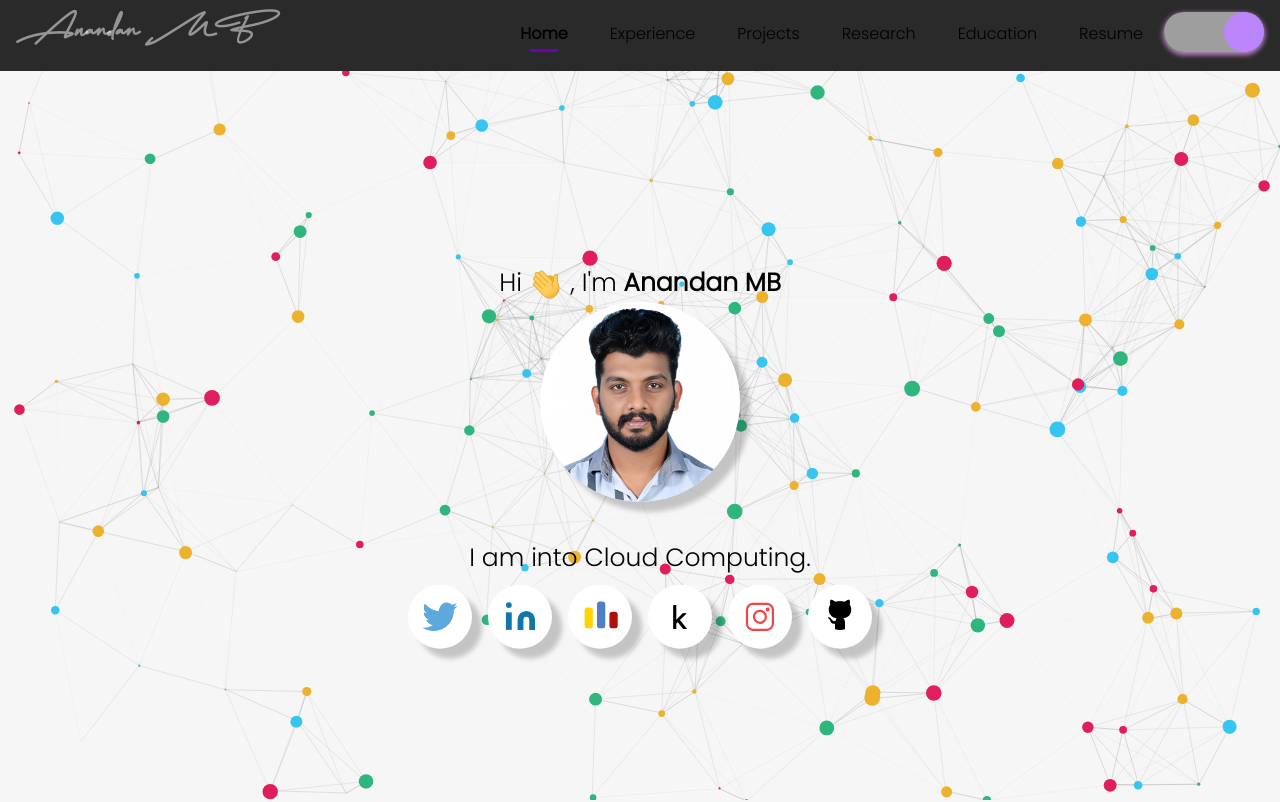
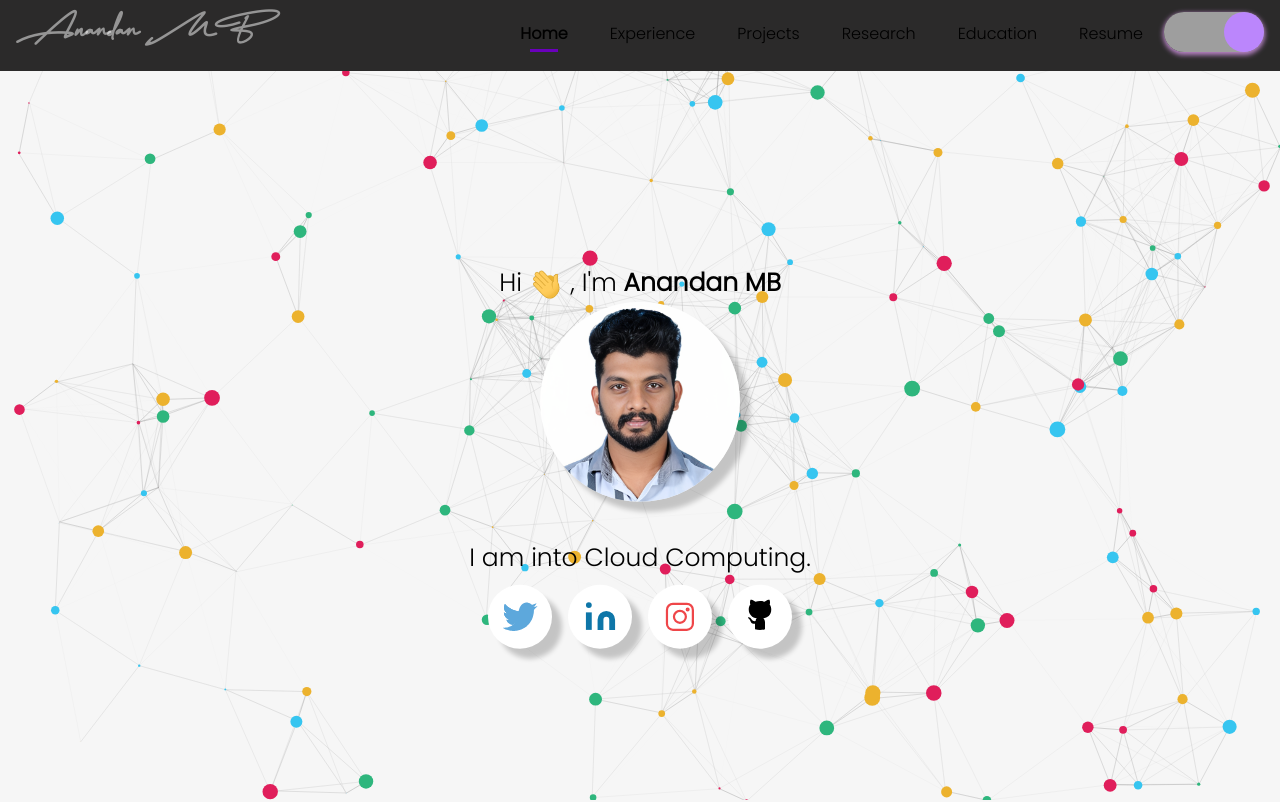
Before and after one commit to anandanmb01/portfolio_web, a website: page public/index.html in a window 1280 px wide. Shown: the top 802 px of the page. Drawn offline with nearby package versions, Linux system fonts and the light colour scheme; grey boxes are pictures that could not be loaded; animation ran at ten frames a second; some icons are missing; files whose address does not match are found by name.

Commit message:
removed kaggle

```diff
--- a/public/index.html
+++ b/public/index.html
@@ -153,7 +153,7 @@
                             </svg>
                         </a>
 
-                        <a class="socialicon codeforces" href="" target="_blank" rel="author">
+                        <!-- <a class="socialicon codeforces" href="" target="_blank" rel="author">
                             <svg class="codeforces-icon" xmlns="http://www.w3.org/2000/svg" viewBox="5 0 14 19" width="100" height="100">
                                 <g>
                                     <rect class="red" x="15" width="2" height="6.5" rx="0.7" y="0" fill="#AE0F0A" />
@@ -165,7 +165,7 @@
 
                         <a class="socialicon kaggle" href="" target="_blank" rel="author">
                             <i class="fab fa-kaggle"></i>
-                        </a>
+                        </a> -->
 
                         <a class="socialicon instagram" href="https://instagram.com/anandan_mb/" target="_blank" rel="author">
                             <!-- svg code for instagram icon -->
```
Also changed, not shown: 1 other file.
